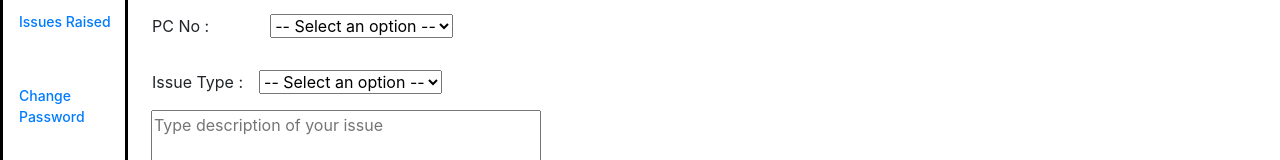
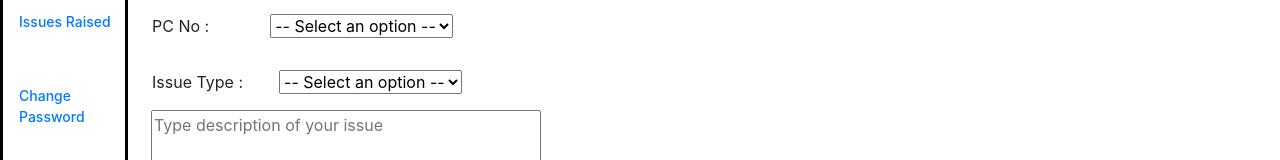
Before and after one commit to Surya9346/Computer_Lab, a React (Create React App) app: page /RaiseIssue in a window 1280 px wide. Shown: the part 189-349 px from the top of the page. Built offline with nearby package versions, Linux system fonts and the light colour scheme.

Commit message:
alignment

```diff
--- a/src/student/RaiseIssue.js
+++ b/src/student/RaiseIssue.js
@@ -123,7 +123,7 @@ const RaiseIssue = () => {
         </div>
         <div>
             <label htmlFor="IssueTypedropdown" className='m-3'>Issue Type :</label>
-            <select id="IssueTypedropdown" onChange={handleIssueChange}>
+            <select id="IssueTypedropdown" onChange={handleIssueChange} style={{marginLeft:'20px'}}>
                 <option value="">-- Select an option --</option>
                 <option value="Power Issue">Power Issue</option>
                 <option value="Software Issue">Software Issue</option>
```
